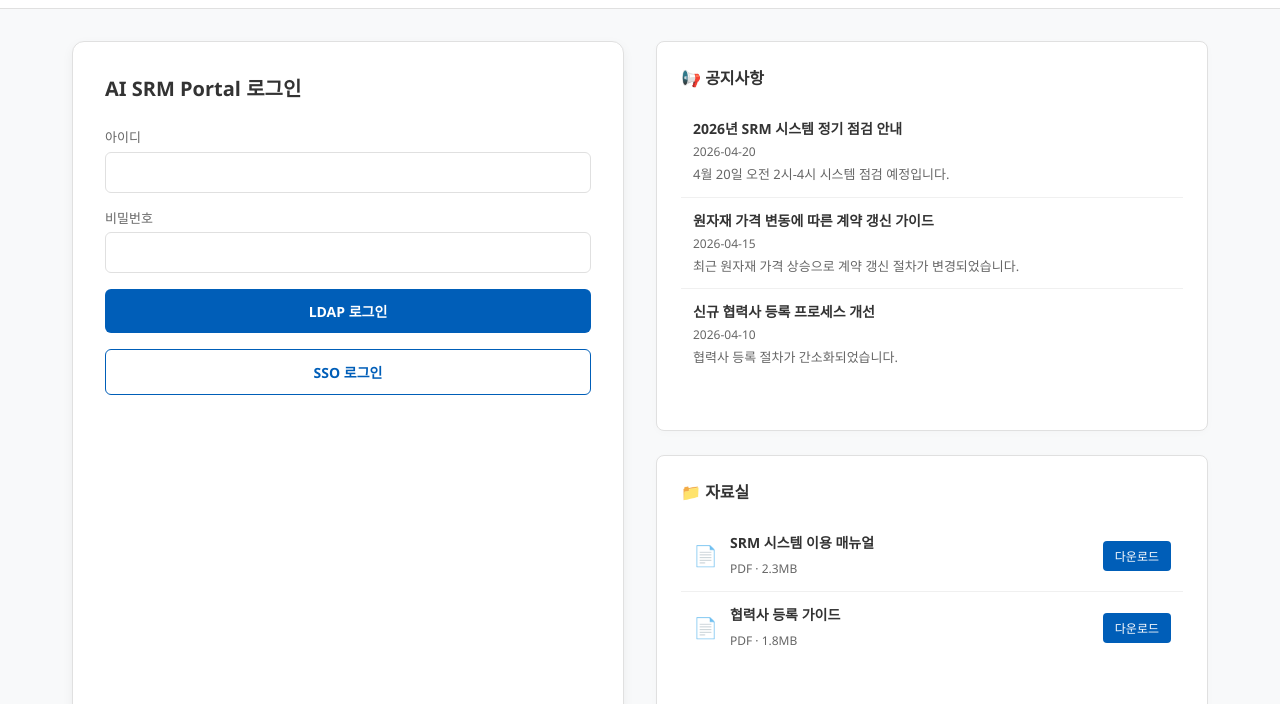
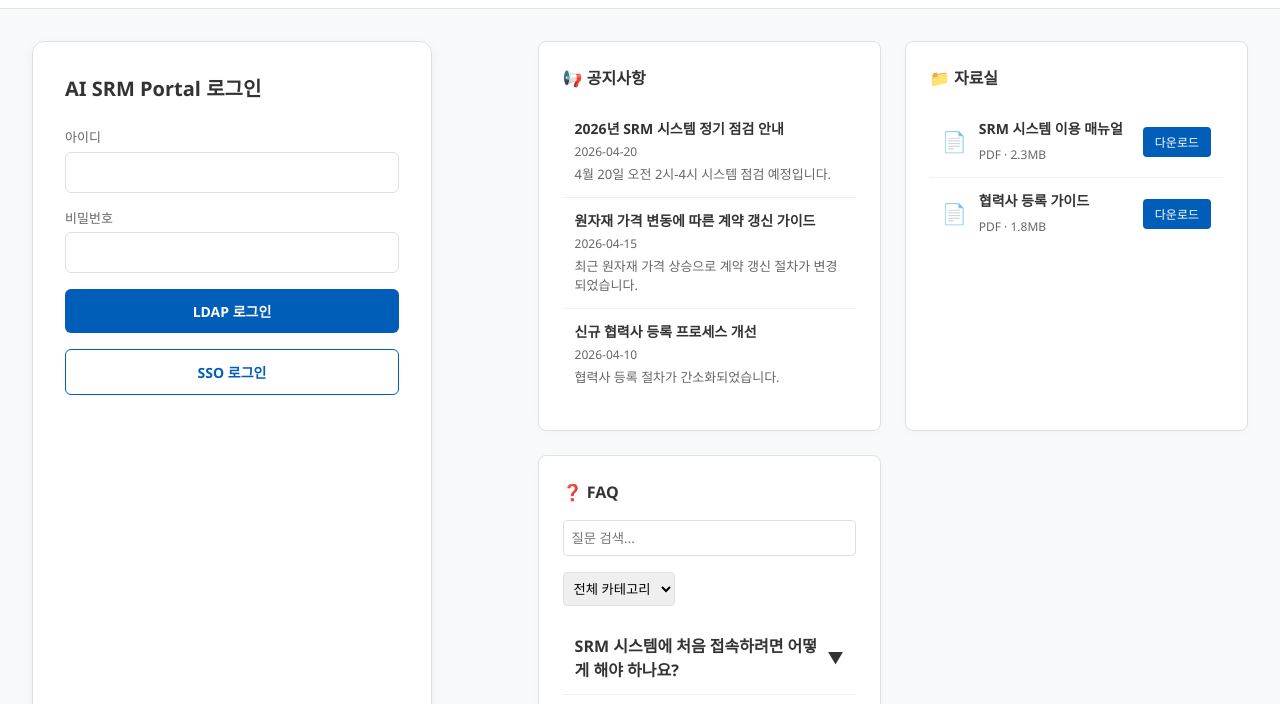
Before and after one commit to WOOJOONGBAIK/ai-srm, a website: page portal.html in a window 1280 px wide. Shown: the part 47-751 px from the top of the page. Drawn offline with Linux system fonts and the light colour scheme.

Commit message:
Improve portal layout: apply golden ratio (0.4:0.6), compact login section, arrange info cards in 2x2 grid for equal sizing

```diff
--- a/portal.html
+++ b/portal.html
@@ -24,9 +24,9 @@
   .lang-btn:hover { background: #f0f0f0; }
   .lang-btn.active { background: var(--samsung-blue); color: #fff; }
 
-  .main-layout { display: grid; grid-template-columns: 1fr 1fr; gap: 2rem; padding: 2rem; max-width: 1200px; margin: 0 auto; min-height: calc(100vh - 56px); }
+  .main-layout { display: grid; grid-template-columns: 0.4fr 0.6fr; gap: 2rem; padding: 2rem; max-width: 1400px; margin: 0 auto; min-height: calc(100vh - 56px); }
 
-  .login-section { background: #fff; padding: 2rem; border-radius: 12px; border: 1px solid var(--border-color); box-shadow: 0 4px 12px rgba(0,0,0,0.05); }
+  .login-section { background: #fff; padding: 2rem; border-radius: 12px; border: 1px solid var(--border-color); box-shadow: 0 4px 12px rgba(0,0,0,0.05); max-width: 400px; }
   .login-title { font-size: 20px; font-weight: 700; margin-bottom: 1.5rem; color: var(--text-main); }
   .form-group { margin-bottom: 1rem; }
   .form-group label { display: block; font-size: 13px; color: var(--text-sub); margin-bottom: 4px; }
@@ -38,7 +38,7 @@
   .sso-btn:hover { background: #f0f8ff; }
   .error-msg { color: #ff6b6b; font-size: 12px; margin-top: 8px; display: none; }
 
-  .info-section { display: grid; grid-template-rows: 1fr 1fr 1fr; gap: 1.5rem; }
+  .info-section { display: grid; grid-template-columns: 1fr 1fr; grid-template-rows: 1fr 1fr; gap: 1.5rem; }
 
   .section-card { background: #fff; padding: 1.5rem; border-radius: 8px; border: 1px solid var(--border-color); box-shadow: 0 2px 8px rgba(0,0,0,0.02); }
   .section-title { font-size: 16px; font-weight: 700; margin-bottom: 1rem; color: var(--text-main); }
@@ -72,7 +72,7 @@
 
   @media (max-width: 768px) {
     .main-layout { grid-template-columns: 1fr; gap: 1rem; padding: 1rem; }
-    .info-section { grid-template-rows: auto; }
+    .info-section { grid-template-columns: 1fr; grid-template-rows: auto; }
   }
 </style>
 </head>
```
